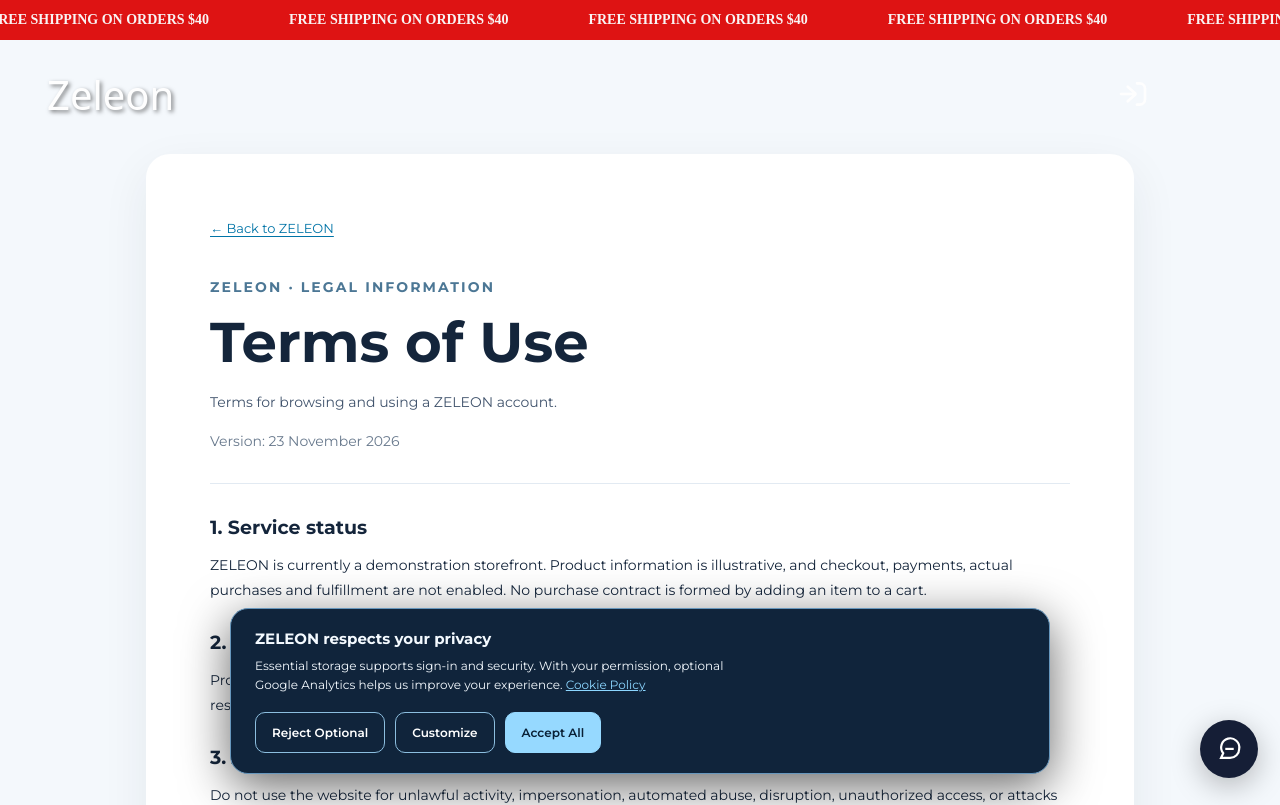
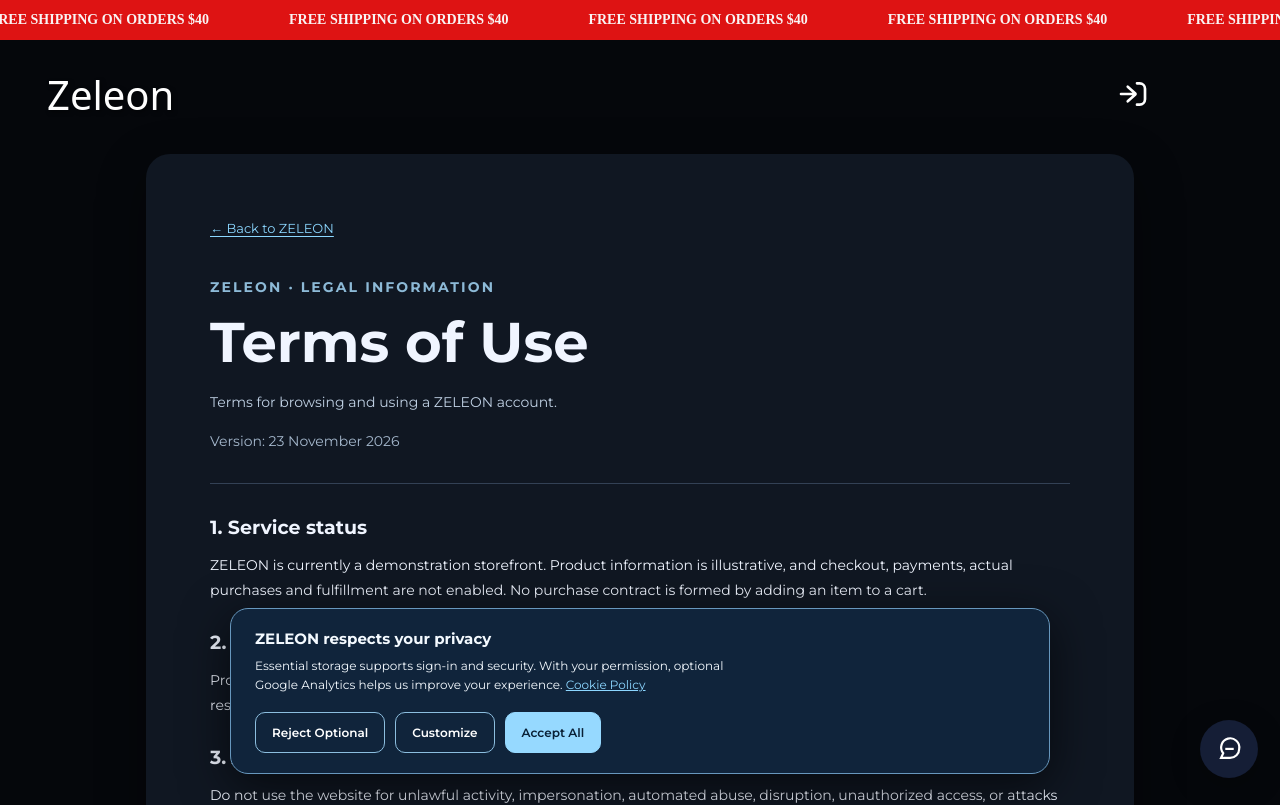
Before and after one commit to guntaishviligiorgi543-afk/Zeleon, an Angular app: page /terms-of-use in a window 1280 px wide. Shown: the top 805 px of the page. Built offline with nearby package versions, Linux system fonts and the light colour scheme; a web font is replaced by a local one.

Commit message:
Use dark background for legal policy pages

```diff
--- a/src/app/pages/legal/legal-page.css
+++ b/src/app/pages/legal/legal-page.css
@@ -1,10 +1,10 @@
-.legal-page{min-height:70vh;background:#f4f8fc;color:#14253b;padding:clamp(100px,12vw,160px) 22px 85px;font-family:Montserrat,Arial,sans-serif}
-.legal-container{max-width:860px;margin:auto;background:white;border-radius:24px;padding:clamp(24px,5vw,64px);box-shadow:0 16px 48px #152b3c12}
-.legal-back{font-size:13px;color:#096ca8;text-decoration:none}
-.legal-eyebrow{text-transform:uppercase;letter-spacing:.15em;font-size:11px;font-weight:700;color:#4c7795;margin:38px 0 10px}
+.legal-page{min-height:70vh;background:#05070b;color:#f0f5ff;padding:clamp(100px,12vw,160px) 22px 85px;font-family:Montserrat,Arial,sans-serif}
+.legal-container{max-width:860px;margin:auto;background:#101722;border-radius:24px;padding:clamp(24px,5vw,64px);box-shadow:0 16px 48px #0006}
+.legal-back{font-size:13px;color:#81cdfb;text-decoration:none}
+.legal-eyebrow{text-transform:uppercase;letter-spacing:.15em;font-size:11px;font-weight:700;color:#8dbad7;margin:38px 0 10px}
 .legal-page h1{font-size:clamp(32px,5vw,56px);line-height:1.15;margin:0 0 16px}
-.legal-lead{font-size:17px;line-height:1.7;color:#40536c}
-.legal-date{font-size:12px;color:#67788c;border-bottom:1px solid #e2eaf2;padding-bottom:28px;margin-bottom:32px}
+.legal-lead{font-size:17px;line-height:1.7;color:#c0d1e4}
+.legal-date{font-size:12px;color:#a5b8cd;border-bottom:1px solid #334155;padding-bottom:28px;margin-bottom:32px}
 .legal-page h2{font-size:19px;margin:28px 0 8px}
 .legal-page p{line-height:1.8;font-size:14px}
-.legal-page a{color:#0074a7;text-decoration:underline;text-underline-offset:3px}
+.legal-page a{color:#8bd7ff;text-decoration:underline;text-underline-offset:3px}
```
